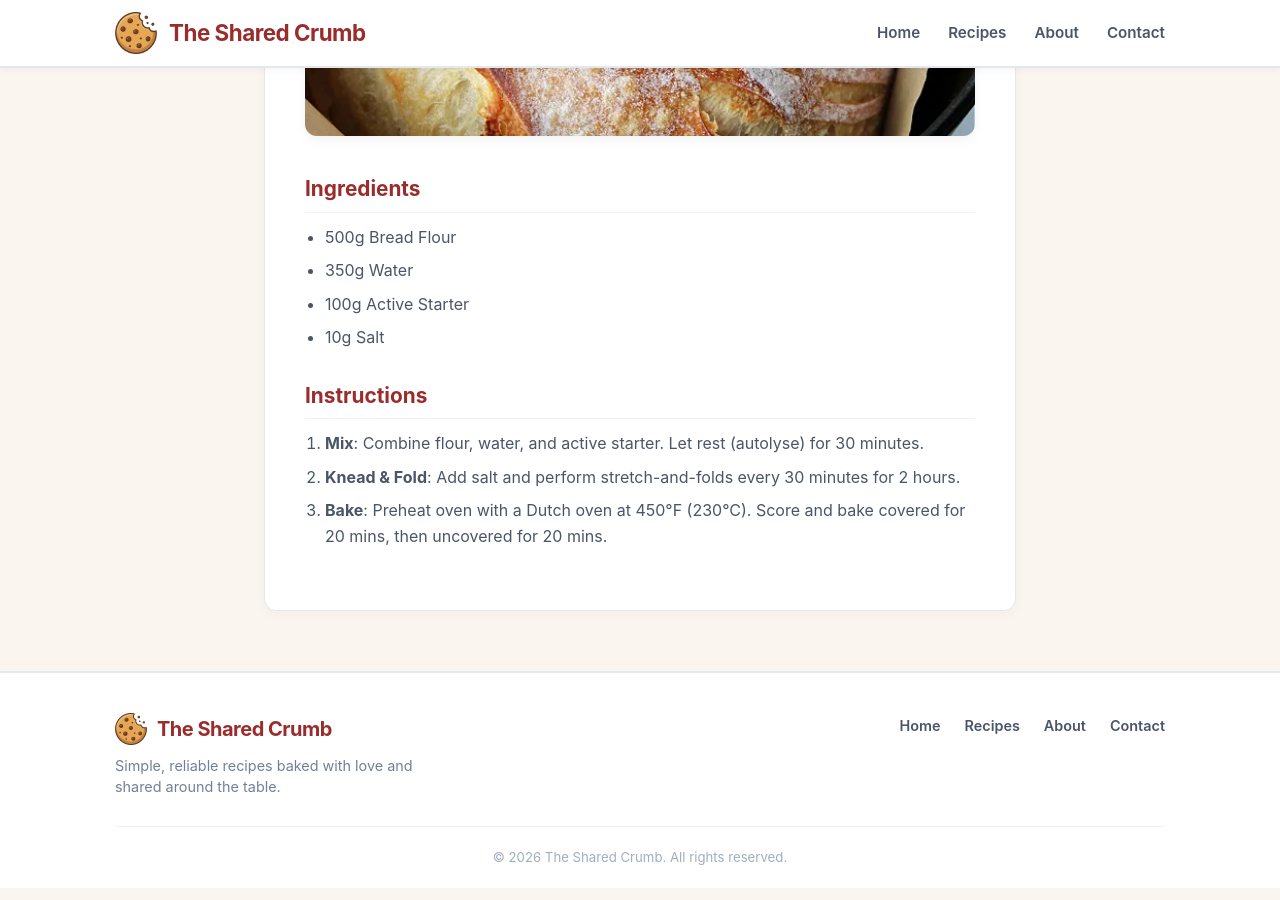
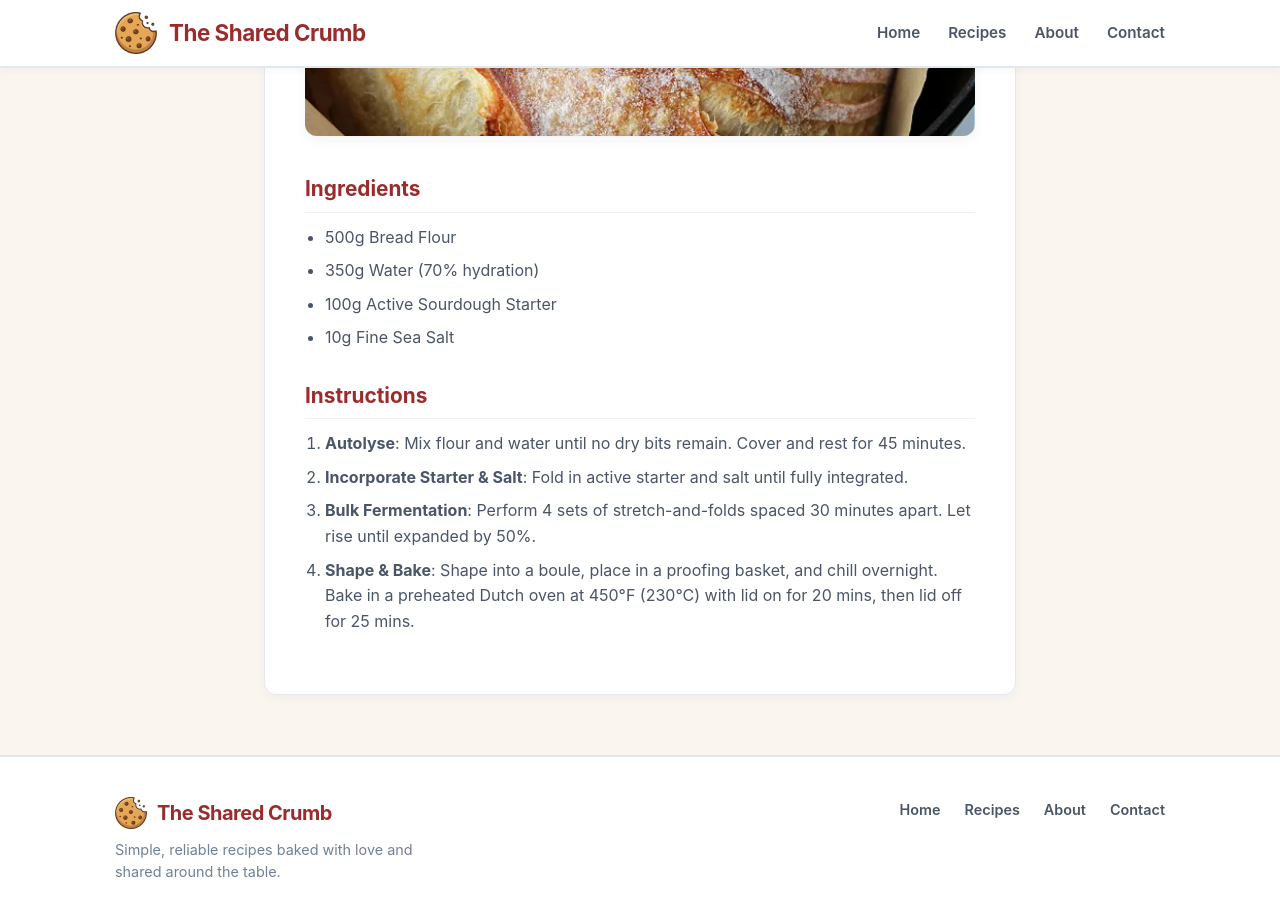
Before and after one commit to TheSharedCrumb/TheSharedCrumb, a Jekyll site: the page built from _recipes/test-sourdough.md, in a window 1280 px wide and 900 px high, scrolled down 674 px. Built offline with Jekyll 4.4.1, drawn with Linux system fonts in a browser that asks for light colours; some of the changed text lies outside the part shown.

Commit message:
Revise sourdough recipe details and instructions
Updated the recipe description and clarified instructions for making sourdough bread.

```diff
--- a/_recipes/test-sourdough.md
+++ b/_recipes/test-sourdough.md
@@ -10,11 +11,12 @@ image: "/assets/images/Sourdough-Bread_TEST.png"
 
 ### Ingredients
 * 500g Bread Flour
-* 350g Water
-* 100g Active Starter
-* 10g Salt
+* 350g Water (70% hydration)
+* 100g Active Sourdough Starter
+* 10g Fine Sea Salt
 
 ### Instructions
-1. **Mix**: Combine flour, water, and active starter. Let rest (autolyse) for 30 minutes.
-2. **Knead & Fold**: Add salt and perform stretch-and-folds every 30 minutes for 2 hours.
-3. **Bake**: Preheat oven with a Dutch oven at 450°F (230°C). Score and bake covered for 20 mins, then uncovered for 20 mins.
+1. **Autolyse**: Mix flour and water until no dry bits remain. Cover and rest for 45 minutes.
+2. **Incorporate Starter & Salt**: Fold in active starter and salt until fully integrated.
+3. **Bulk Fermentation**: Perform 4 sets of stretch-and-folds spaced 30 minutes apart. Let rise until expanded by 50%.
+4. **Shape & Bake**: Shape into a boule, place in a proofing basket, and chill overnight. Bake in a preheated Dutch oven at 450°F (230°C) with lid on for 20 mins, then lid off for 25 mins.
```
Also changed, not shown: other parts of _recipes/test-sourdough.md (+2 -1 lines).
